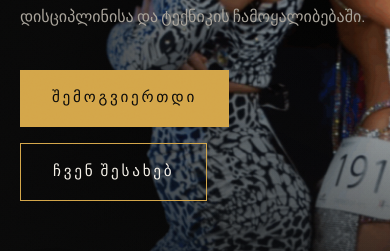
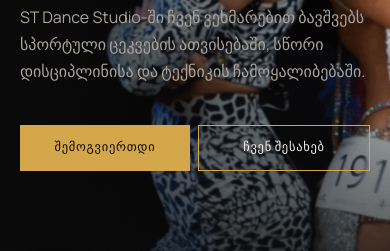
Before and after one commit to TSERJ13/stdancestudio, a React (Vite) app: page / in a window 390 px wide. Shown: the part 480-731 px from the top of the page. Built offline with nearby package versions, Linux system fonts and the light colour scheme; no server answers.

Commit message:
fix: Fit Georgian hero CTA buttons on single row on mobile and harmonize top positioning

```diff
--- a/src/pages/Home.css
+++ b/src/pages/Home.css
@@ -116,12 +116,30 @@
 @media (max-width: 768px) {
   .hero {
     min-height: 100vh;
-    padding-top: 3.2rem;
+    padding-top: 3.8rem;
   }
   .hero__inner {
     grid-template-columns: 1fr;
     align-items: center;
-    padding-bottom: 6.5rem;
+    padding-bottom: 5.5rem;
+  }
+  .hero__actions {
+    display: flex;
+    flex-wrap: nowrap;
+    gap: 0.5rem;
+    width: 100%;
+    max-width: 100%;
+    margin-top: 0.5rem;
+  }
+  .hero__actions .btn {
+    flex: 1;
+    padding: 0.75rem 0.75rem;
+    font-size: 0.78rem;
+    letter-spacing: 0.06em;
+    white-space: nowrap;
+    text-align: center;
+    justify-content: center;
+    box-sizing: border-box;
   }
   .hero__scroll { display: none; }
   .hero__bg img { object-position: 70% center; }
```
